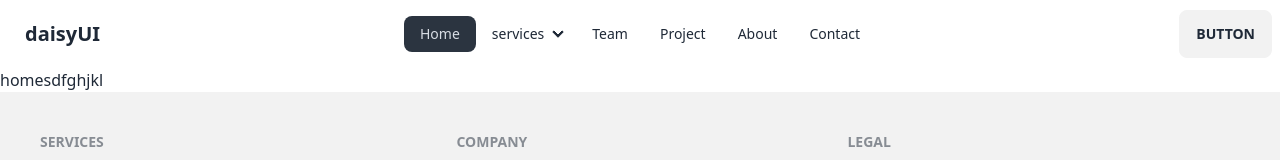
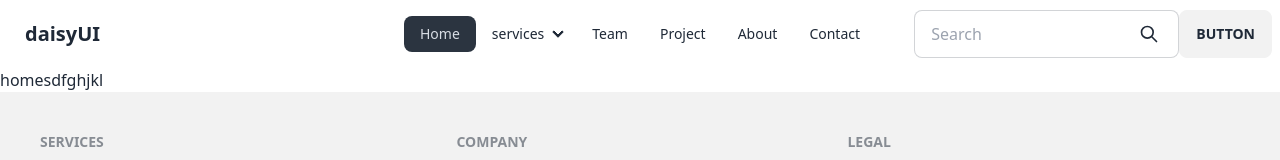
Before and after one commit to MahmudulMahi/vesonary-tech-soluation, a React (Vite) app: page / in a window 1280 px wide. Shown: the top 160 px of the page. Built offline with nearby package versions, Linux system fonts and the light colour scheme.

Commit message:
work header section

```diff
--- a/package.json
+++ b/package.json
@@ -14,6 +14,7 @@
     "match-sorter": "^6.3.1",
     "react": "^18.2.0",
     "react-dom": "^18.2.0",
+    "react-icons": "^4.11.0",
     "react-router-dom": "^6.17.0",
     "sort-by": "^1.2.0"
   },
--- a/src/components/Layouts/Header/Header.jsx
+++ b/src/components/Layouts/Header/Header.jsx
@@ -1,24 +1,29 @@
-import React from 'react';
+
 import { NavLink } from 'react-router-dom';
 
+
 const Header = () => {
+
   return (
     <div className="navbar bg-base-100">
       <div className="navbar-start">
         <div className="dropdown">
-          <label tabIndex={0} className="btn btn-ghost lg:hidden">
+          <label tabIndex={0} className="btn btn-ghost lg:hidden" >
             <svg xmlns="http://www.w3.org/2000/svg" className="h-5 w-5" fill="none" viewBox="0 0 24 24" stroke="currentColor"><path strokeLinecap="round" strokeLinejoin="round" strokeWidth="2" d="M4 6h16M4 12h8m-8 6h16" /></svg>
           </label>
           <ul tabIndex={0} className="menu menu-sm dropdown-content mt-3 z-[1] p-2 shadow bg-base-100 rounded-box w-52">
             <li><NavLink to="/">Home</NavLink></li>
             <li>
-              <a>Parent</a>
+              <a to="services">services</a>
               <ul className="p-2">
                 <li><a>Submenu 1</a></li>
                 <li><a>Submenu 2</a></li>
               </ul>
             </li>
-            <li><a>Item 3</a></li>
+            <li><NavLink to="/team">Team</NavLink></li>
+            <li><NavLink to="/project">Project</NavLink></li>
+            <li><NavLink to="/about">About</NavLink></li>
+            <li><NavLink to="/contact">Contact</NavLink></li>
           </ul>
         </div>
         <a className="btn btn-ghost normal-case text-xl">daisyUI</a>
@@ -41,9 +46,20 @@ const Header = () => {
           <li><NavLink to="/about">About</NavLink></li>
           <li><NavLink to="/contact">Contact</NavLink></li>
 
+
         </ul>
+
       </div>
+
       <div className="navbar-end">
+        <div className='flex items-center relative  '>
+          <input type="text" placeholder="Search" className="input input-bordered w-24 md:w-auto" />
+
+          <div className='absolute right-5'>
+            <svg xmlns="http://www.w3.org/2000/svg" className="h-5 w-5" fill="none" viewBox="0 0 24 24" stroke="currentColor"><path strokeLinecap="round" strokeLinejoin="round" strokeWidth="2" d="M21 21l-6-6m2-5a7 7 0 11-14 0 7 7 0 0114 0z" /></svg>
+          </div>
+
+        </div>
         <a className="btn">Button</a>
       </div>
     </div>
```
Also changed, not shown: 1 other file (tests, documents, lock files or other folders).
